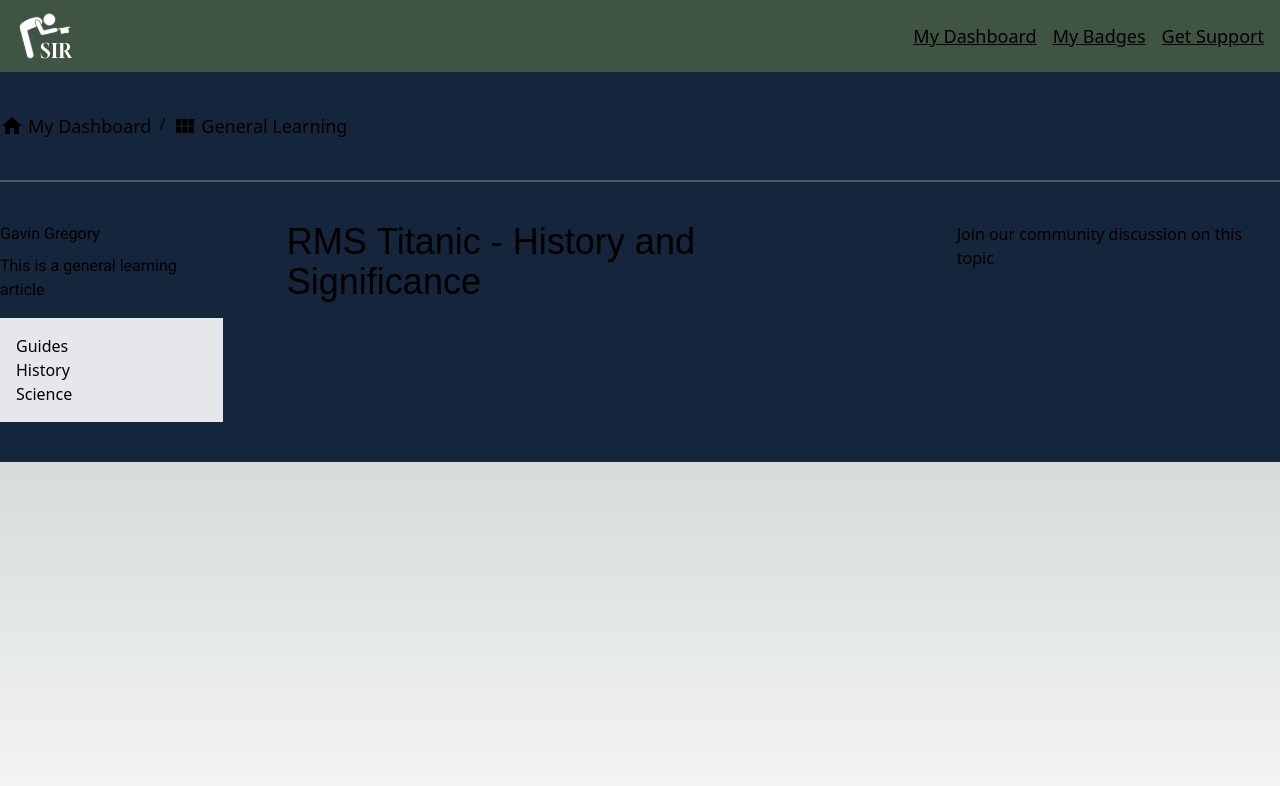
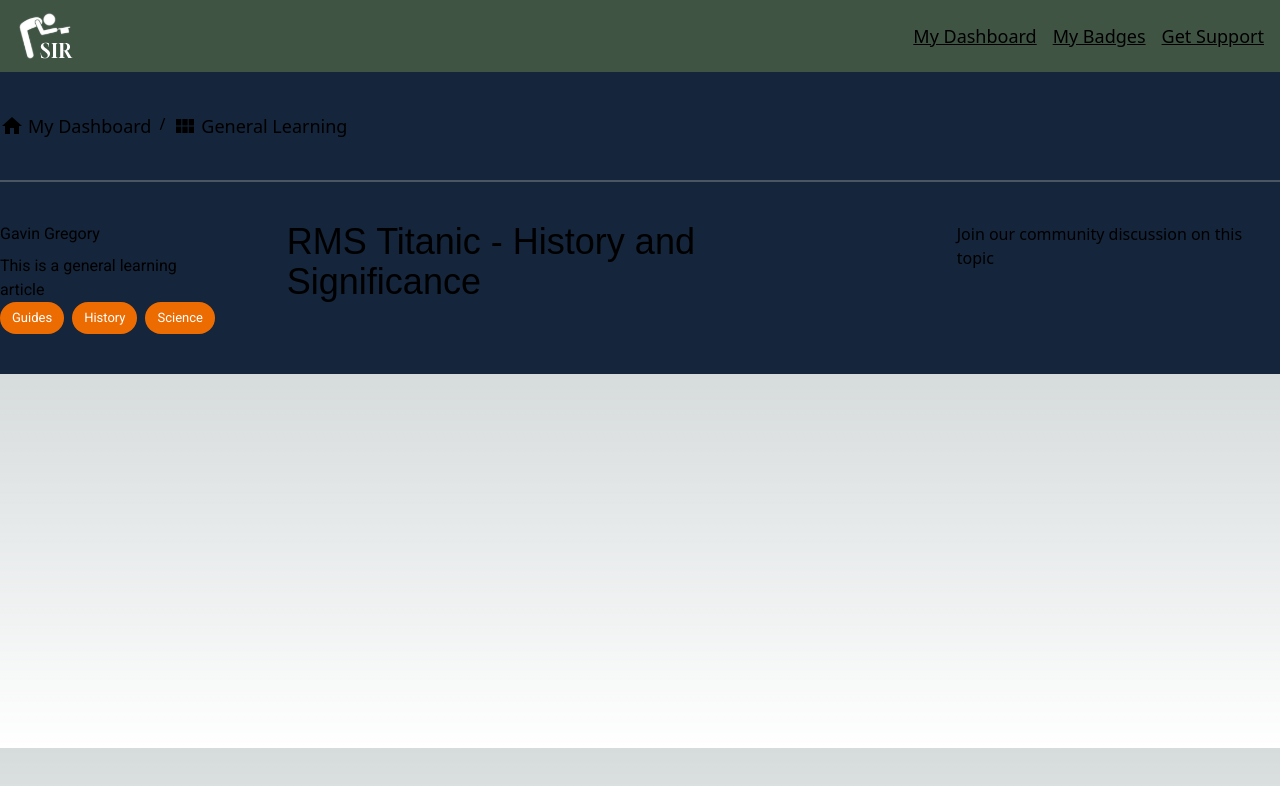
Before and after one commit to thesirlife/sir, a Next.js app: page /general-learning/1 in a window 1280 px wide. Shown: the top 786 px of the page. Built offline with nearby package versions, Linux system fonts and the light colour scheme; a web font is replaced by a local one.

Commit message:
more tailwind/mui themeing stuff, add experimental css provider to use css cariables in mui theme,  templating stuff for general learning detail, etc

```diff
--- a/app/(main)/general-learning/[slug]/page.tsx
+++ b/app/(main)/general-learning/[slug]/page.tsx
@@ -1,4 +1,5 @@
 import Breadcrumbs from "@/app/components/Breadcrumbs/Breadcrumbs";
+import { Chip } from "@mui/material";
 
 const QueryExample = {
   author: "Gavin Gregory",
@@ -21,12 +22,10 @@ const GeneralLearningArticle = () => {
               <div className=" mt-2">
                 <p>{QueryExample.description}</p>
               </div>
-              <div className="bg-gray-200 p-4 mt-4">
-                <ul>
-                  {QueryExample.tags.map((tag, index) => (
-                    <li key={index}>{tag}</li>
-                  ))}
-                </ul>
+              <div className="flex flex-row gap-2 flex-wrap">
+                {QueryExample.tags.map((tag) => (
+                  <Chip key={tag} label={tag} color="warning" />
+                ))}
               </div>
             </aside>
             <main>
--- a/app/globals.css
+++ b/app/globals.css
@@ -1,6 +1,19 @@
 @tailwind base;
 @tailwind components;
 @tailwind utilities;
+
+@layer base {
+  :root {
+    --green-primary: #405444;
+
+    --navy-primary: #15253b;
+    --navy-secondary: #15253b60;
+
+    --blue-primary: #0288d1;
+
+    --orange-primary: #b6622d;
+  }
+}
 
 :root {
   --foreground-rgb: 0, 0, 0;
--- a/app/theme.ts
+++ b/app/theme.ts
@@ -1,6 +1,15 @@
 "use client";
 import { createTheme } from "@mui/material";
 
-const theme = createTheme({});
+const theme = createTheme({
+  palette: {
+    warning: {
+      main: "var(--orange-primary)",
+    },
+    info: {
+      main: "var(--blue-primary)",
+    },
+  },
+});
 
 export { theme };
--- a/tailwind.config.ts
+++ b/tailwind.config.ts
@@ -21,14 +21,17 @@ const config: Config = {
       },
       colors: {
         green: {
-          primary: "#405444",
+          primary: "var(--green-primary)",
         },
         navy: {
-          primary: "#15253B",
-          secondary: "#15253B60",
+          primary: "var(--navy-primary)",
+          secondary: "var(--navy-secondary)",
+        },
+        blue: {
+          primary: "var(--blue-primary)",
         },
         orange: {
-          primary: "#B6622D",
+          primary: "var(--orange-primary)",
         },
       },
       fontFamily: {
```
Also changed, not shown: app/layout.tsx (+6 -3 lines).
